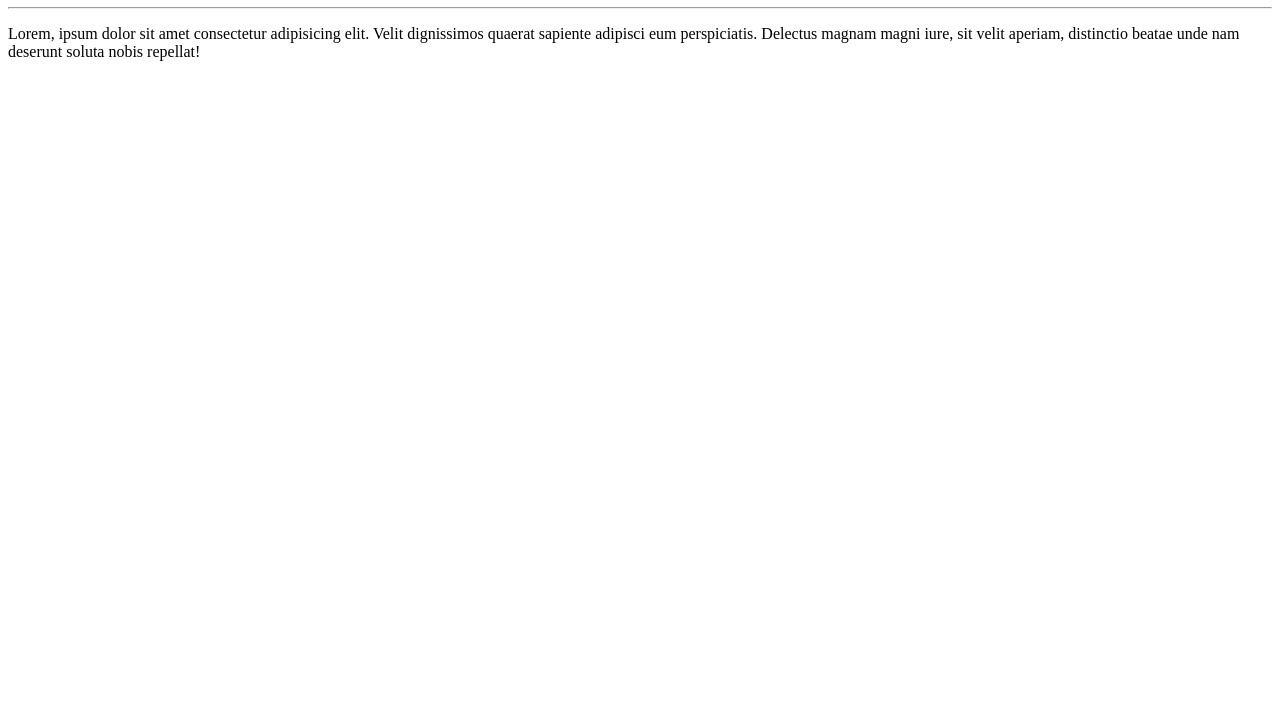
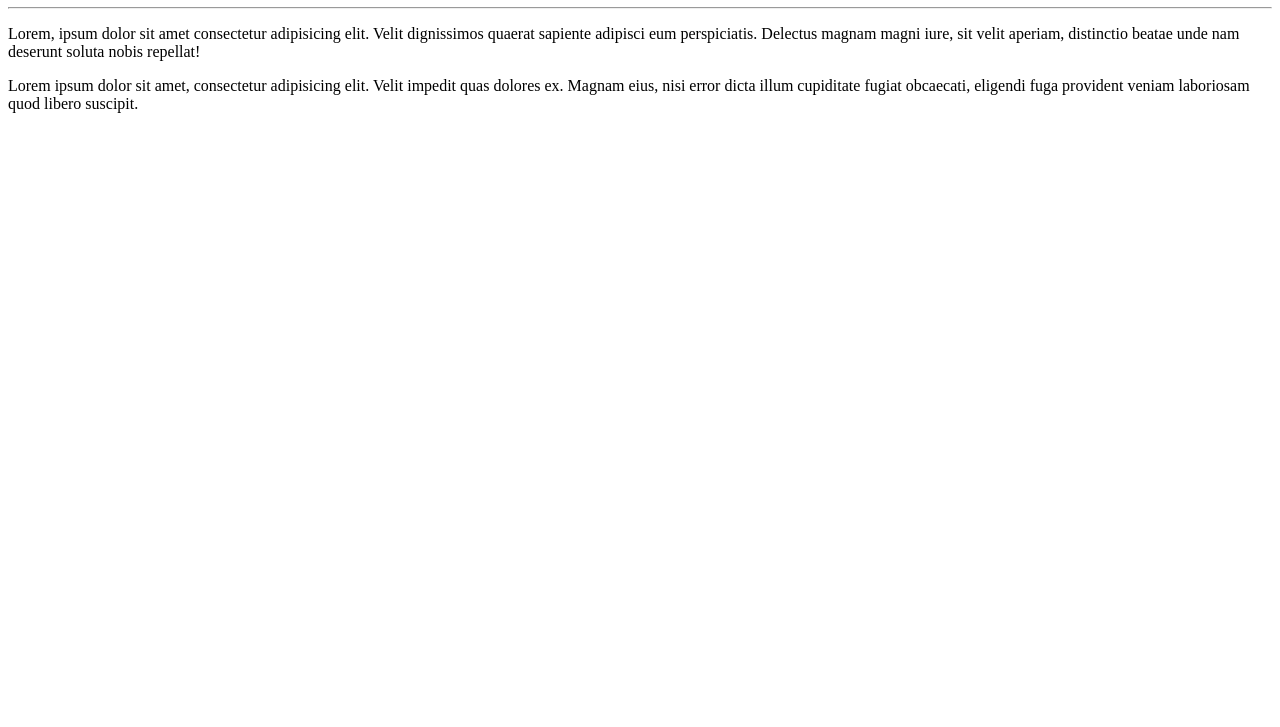
Before and after one commit to italoaugustu/ola-mundo, a plain HTML site: page site-exemplo/index.html in a window 1280 px wide. Shown: the part 73-800 px from the top of the page. Drawn offline with Linux system fonts and the light colour scheme.

Commit message:
segunda alteração

```diff
--- a/site-exemplo/index.html
+++ b/site-exemplo/index.html
@@ -12,6 +12,7 @@
     <h1>Ola, mundo</h1>
     <hr>
     <p>Lorem, ipsum dolor sit amet consectetur adipisicing elit. Velit dignissimos quaerat sapiente adipisci eum perspiciatis. Delectus magnam magni iure, sit velit aperiam, distinctio beatae unde nam deserunt soluta nobis repellat!</p>
+    <p>Lorem ipsum dolor sit amet, consectetur adipisicing elit. Velit impedit quas dolores ex. Magnam eius, nisi error dicta illum cupiditate fugiat obcaecati, eligendi fuga provident veniam laboriosam quod libero suscipit.</p>
 </body>
 
 </html>
```
